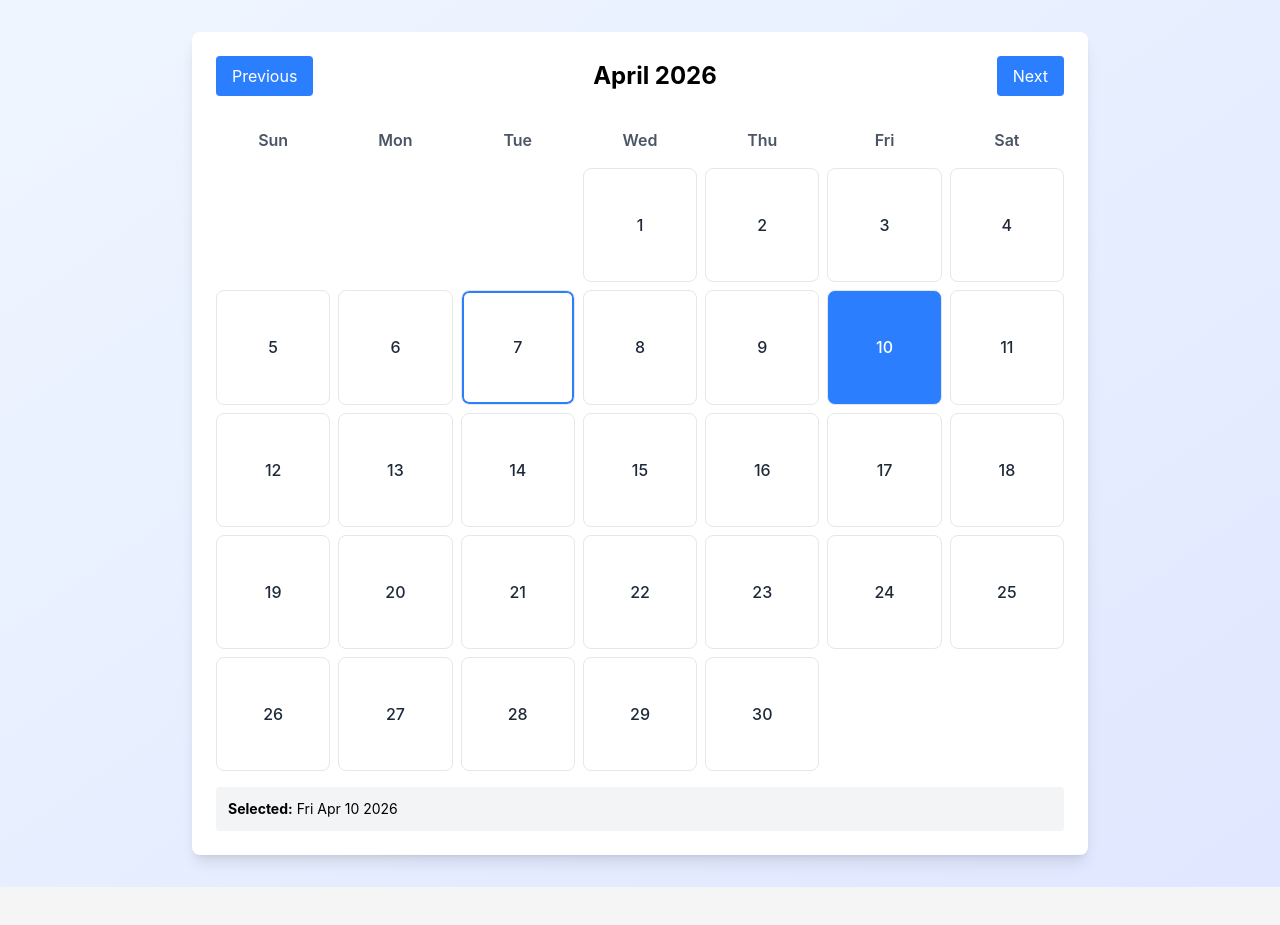
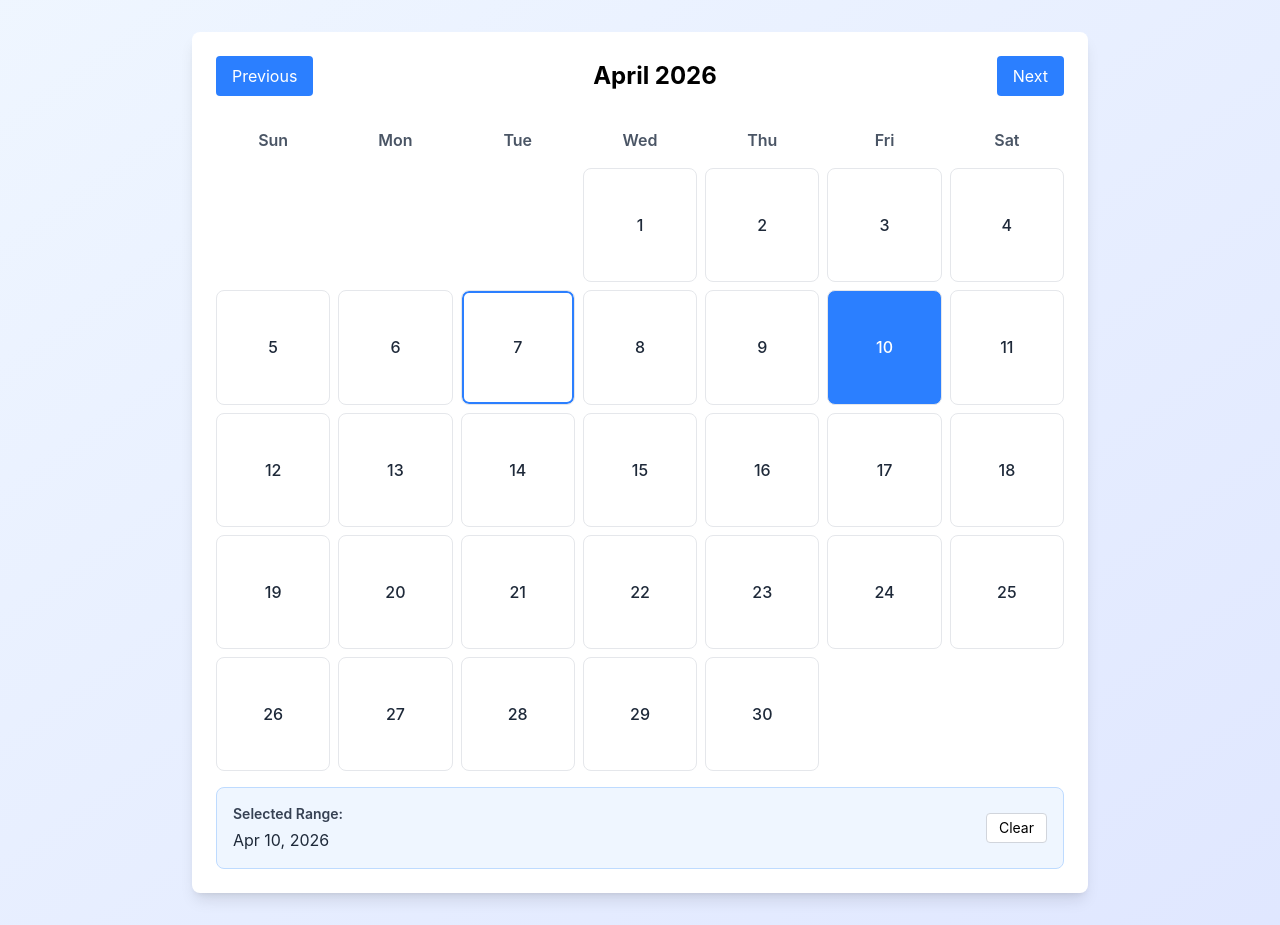
Before and after one commit to deepanshu921372/interactive-calender, a Next.js app: page / in a window 1280 px wide. Both pictures are taken after a click on the element "10". Before the commit the page ends 887 px from the top, so only its background shows below. Built offline with nearby package versions, Linux system fonts and the light colour scheme.

Commit message:
Add clear selection button and improve range display

```diff
--- a/components/Calendar.tsx
+++ b/components/Calendar.tsx
@@ -38,6 +38,10 @@ export default function Calendar() {
     }
   };
 
+  const clearSelection = () => {
+    setSelectedRange({ start: null, end: null });
+  };
+
   const calendarDays = generateCalendarDays(currentDate);
 
   return (
@@ -67,9 +71,38 @@ export default function Calendar() {
       />
 
       {selectedRange.start && (
-        <div className="mt-4 p-3 bg-gray-100 rounded text-sm">
-          <strong>Selected:</strong> {selectedRange.start.toDateString()}
-          {selectedRange.end && ` to ${selectedRange.end.toDateString()}`}
+        <div className="mt-4 p-4 bg-blue-50 rounded-lg border border-blue-200">
+          <div className="flex items-center justify-between">
+            <div>
+              <p className="text-sm font-semibold text-gray-700 mb-1">
+                Selected Range:
+              </p>
+              <p className="text-gray-800">
+                {selectedRange.start.toLocaleDateString("en-US", {
+                  month: "short",
+                  day: "numeric",
+                  year: "numeric",
+                })}
+                {selectedRange.end && (
+                  <>
+                    {" "}
+                    →{" "}
+                    {selectedRange.end.toLocaleDateString("en-US", {
+                      month: "short",
+                      day: "numeric",
+                      year: "numeric",
+                    })}
+                  </>
+                )}
+              </p>
+            </div>
+            <button
+              onClick={clearSelection}
+              className="px-3 py-1 cursor-pointer text-sm bg-white border border-gray-300 rounded hover:bg-gray-50 transition"
+            >
+              Clear
+            </button>
+          </div>
         </div>
       )}
     </div>
```
